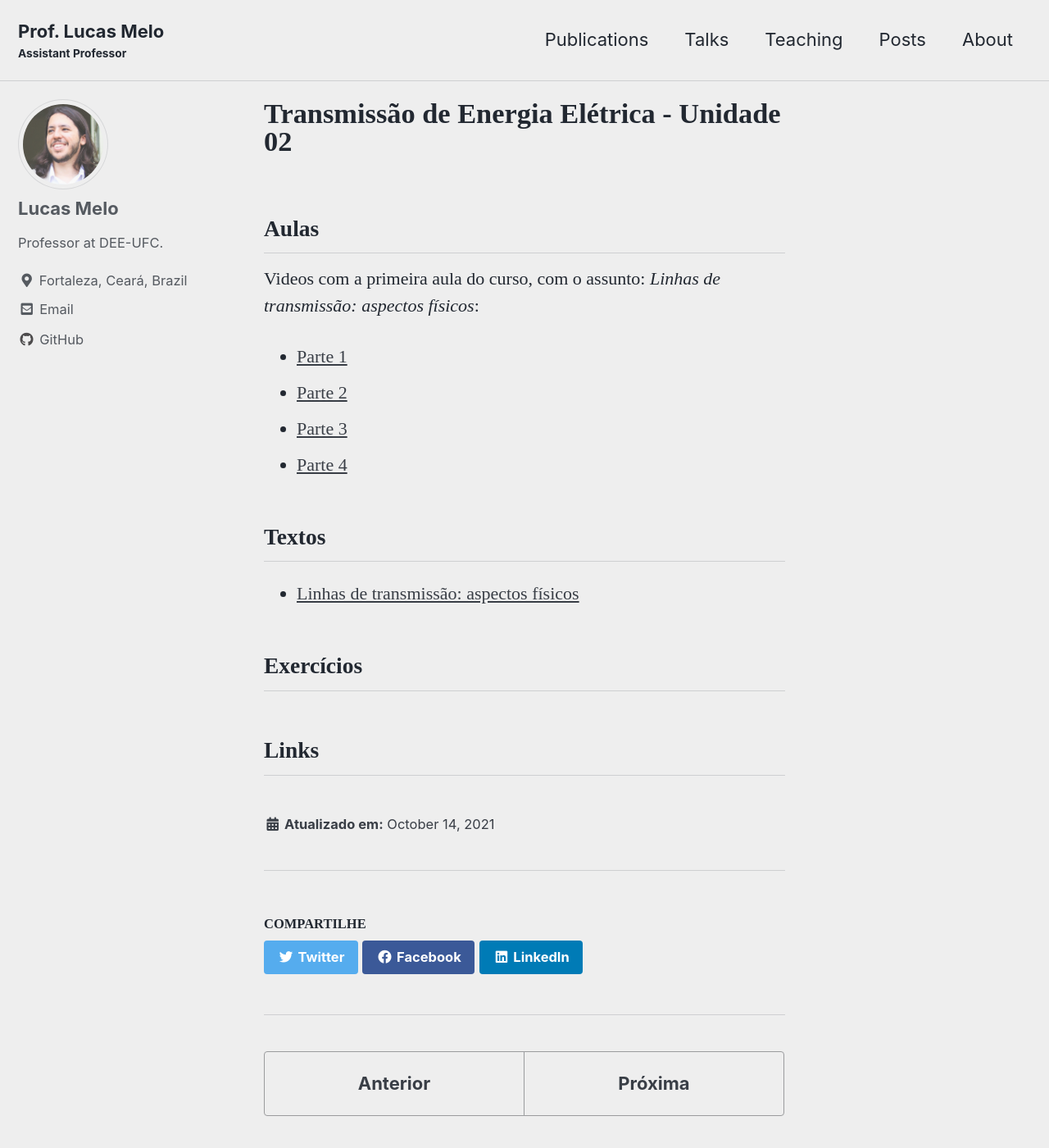
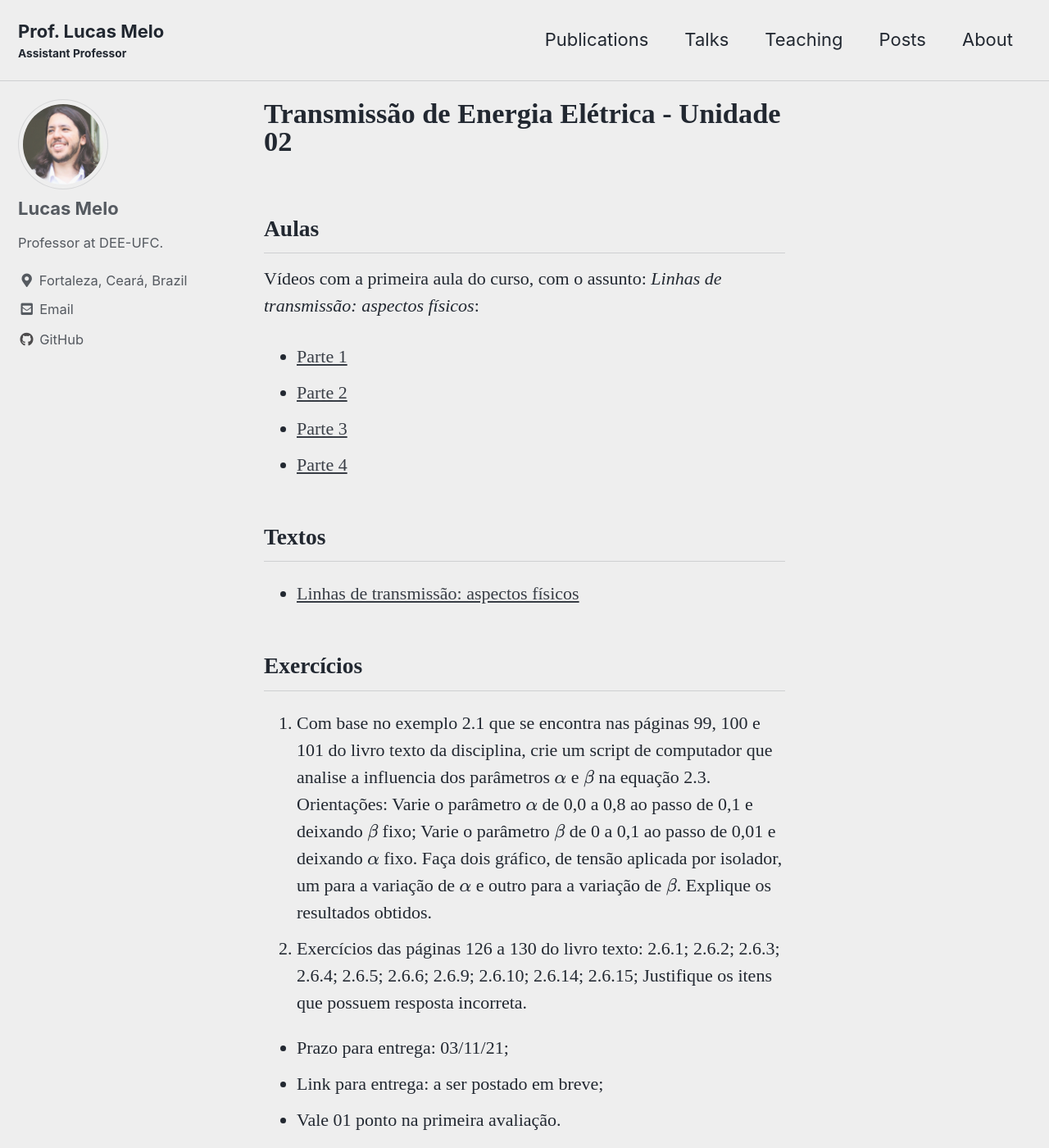
Before and after one commit to lucassm/lucassm.github.io, a Jekyll site: the page built from _teaching/TEE-2021-2/Unidade-02/index.md, in a window 1280 px wide and 1400 px high. Shown: the whole window at 82% size. Built offline with Jekyll 4.4.1, drawn with Linux system fonts in a browser that asks for light colours; cached includes are drawn as plain includes; some web fonts are replaced; formulas are drawn with MathJax 3.

Commit message:
UPDATE: Exerceicios Unidade 02 em TEE-2021-2

```diff
--- a/_teaching/TEE-2021-2/Unidade-02/index.md
+++ b/_teaching/TEE-2021-2/Unidade-02/index.md
@@ -9,7 +9,7 @@ location: Fortaleza, Brazil
 ---
 
 ## Aulas
-Videos com a primeira aula do curso, com o assunto: *Linhas de transmissão: aspectos físicos*:
+Vídeos com a primeira aula do curso, com o assunto: *Linhas de transmissão: aspectos físicos*:
 - [Parte 1](https://drive.google.com/file/d/1VckZVmr2Z5DJAordZWWaUYYet1X7A-5p/view?usp=sharing)
 - [Parte 2](https://drive.google.com/file/d/16H2Q-5aWblWfbfismuOsAyjYbSEkWDW7/view?usp=sharing)
 - [Parte 3](https://drive.google.com/file/d/10a4t70KR79AU6Wlo7QYsgg1WQbuKy1BU/view?usp=sharing)
@@ -20,5 +20,9 @@ Videos com a primeira aula do curso, com o assunto: *Linhas de transmissão: asp
 
 ## Exercícios
 
+1. Com base no exemplo 2.1 que se encontra nas páginas 99, 100 e 101 do livro texto da disciplina, crie um script de computador que analise a influencia dos parâmetros $\alpha$ e $\beta$ na equação 2.3. Orientações: Varie o parâmetro $\alpha$ de 0,0 a 0,8 ao passo de 0,1 e deixando $\beta$ fixo; Varie o parâmetro $\beta$ de 0 a 0,1 ao passo de 0,01 e deixando $\alpha$ fixo. Faça dois gráfico, de tensão aplicada por isolador, um para a variação de $\alpha$ e outro para a variação de $\beta$. Explique os resultados obtidos.
+2. Exercícios das páginas 126 a 130 do livro texto: 2.6.1; 2.6.2; 2.6.3; 2.6.4; 2.6.5; 2.6.6; 2.6.9; 2.6.10; 2.6.14; 2.6.15; Justifique os itens que possuem resposta incorreta.
 
-## Links
+- Prazo para entrega: 03/11/21;
+- Link para entrega: a ser postado em breve;
+- Vale 01 ponto na primeira avaliação.
```
